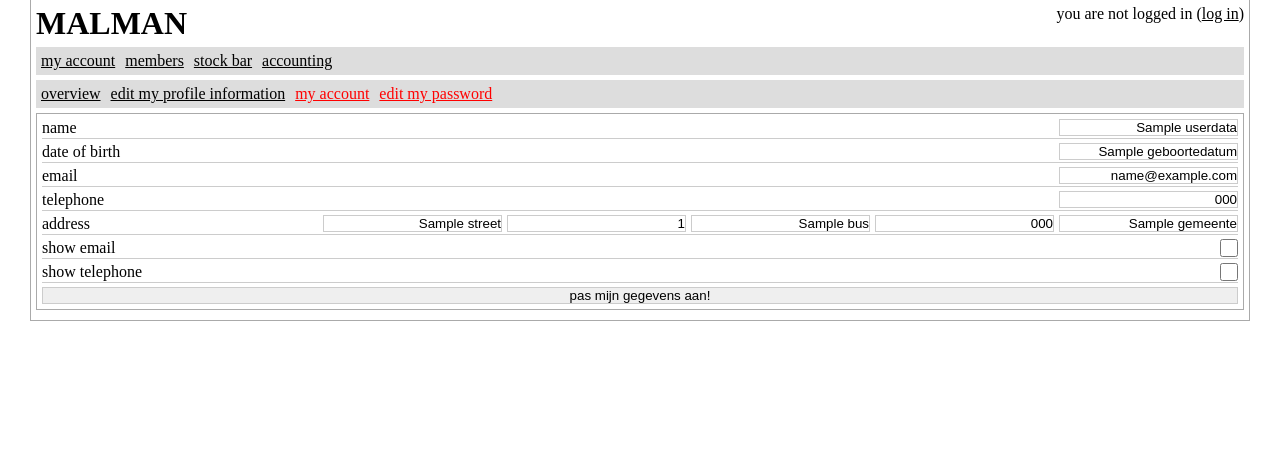
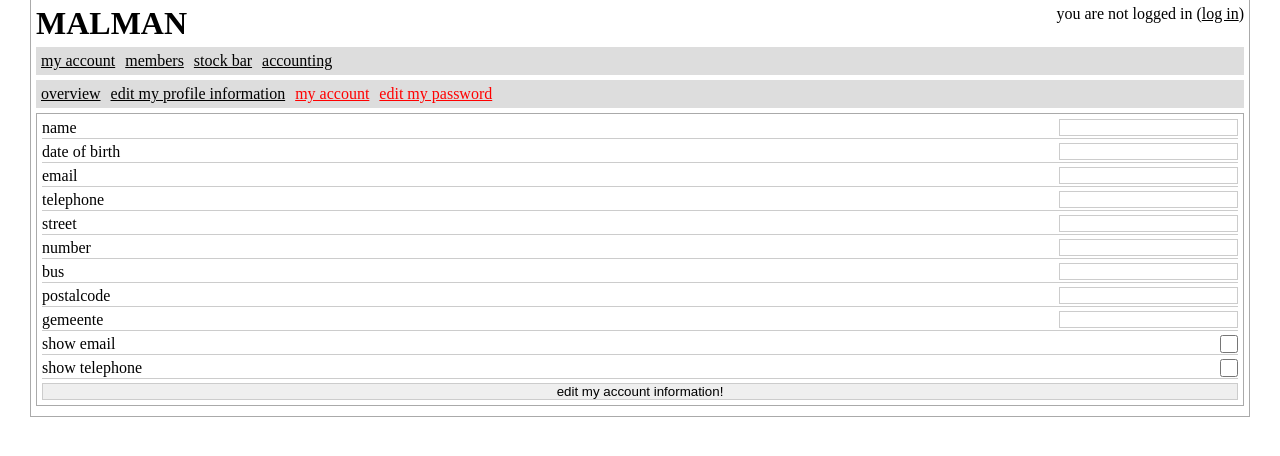
Before and after one commit to voidwarranties/MALMan, a Flask app: template MALMan/templates/leden_edit_own_account.html in a window 1280 px wide. Shown: the part 31-487 px from the top of the page. Run offline with Flask 2, Linux system fonts and the light colour scheme; the template is opened without the code that fills it: values that come from a table or form of the project are taken from there, most other values are stand-ins (such as "Sample title", 1, 10 or a date in 2020); parts of the project's set-up code (start-up, migrations or seed data) failed here and were passed over; some libraries are stand-ins or nearby versions.

Commit message:
began work on improving forms (reddirecting after POST, server side validation)

```diff
--- a/MALMan/__init__.py
+++ b/MALMan/__init__.py
@@ -194,4 +194,4 @@ class Dranklog(db.Model):
 # should only be run once, remove this when db is stable
 #db.create_all()
 
-from MALMan import views
+from MALMan import forms, views
--- /dev/null
+++ b/MALMan/forms.py
@@ -0,0 +1,18 @@
+from flask.ext.wtf import Form, FormField, BooleanField, TextField, PasswordField, HiddenField, validators, TableWidget
+
+# This form starts up empty, and is filled up with field by the view
+class new_members_form(Form):
+	pass
+
+class leden_edit_own_acount_form(Form):
+	name = TextField('name')
+	geboortedatum = TextField('date of birth')
+	email = TextField('email')
+	telephone = TextField('telephone')
+	street = TextField('street')
+	number = TextField('number')
+	bus = TextField('bus')
+	postalcode = TextField('postalcode')
+	gemeente = TextField('gemeente')
+	show_email = BooleanField('show email')
+	show_telephone = BooleanField('show telephone')
--- a/MALMan/templates/leden_edit_own_account.html
+++ b/MALMan/templates/leden_edit_own_account.html
@@ -2,21 +2,21 @@
 {% set category = "account" %}
 {% block title %}leden-modify{% endblock %}
 {% block content %}
+
+{% from "security/_macros.html" import render_field_with_errors, render_field %}
 <form id="leden_edit_own_account.html" method="POST" class="cf">
-	<p><label>name</label><input type="text" value="{{ userdata.name }}" name="name" \></p>
-	<p><label>date of birth</label><input type="text" value="{{ userdata.geboortedatum }}" name="geboortedatum" \></p>
-	<p><label>email</label><input type="text" value="{{ userdata.email }}" name="email" \></p>
-	<p><label>telephone</label><input type="text" value="{{ userdata.telephone }}" name="telephone" \></p>
-	<p>
-		<label>address</label>
-		<input type="text" value="{{ userdata.gemeente }}" name="gemeente" \>
-		<input type="text" value="{{ userdata.postalcode }}" name="postalcode" \>
-		<input type="text" value="{{ userdata.bus }}" name="bus" \>
-		<input type="text" value="{{ userdata.number }}" name="number" \>
-		<input type="text" value="{{ userdata.street }}" name="street" \>
-	</p>
-	<p><label>show email</label><input type="checkbox" name="show_email" value="True" {% if userdata.show_email %} checked {%endif%} \></p>
-	<p><label>show telephone</label><input type="checkbox" name="show_telephone" value="True" {% if userdata.show_telephone %} checked {%endif%} \></p>
-	<input type="submit" value="pas mijn gegevens aan!" />
+	{{ form.hidden_tag() }}
+	{{ render_field_with_errors(form.name) }}
+	{{ render_field_with_errors(form.geboortedatum) }}
+	{{ render_field_with_errors(form.email) }}
+	{{ render_field_with_errors(form.telephone) }}
+	{{ render_field_with_errors(form.street) }}
+	{{ render_field_with_errors(form.number) }}
+	{{ render_field_with_errors(form.bus) }}
+	{{ render_field_with_errors(form.postalcode) }}
+	{{ render_field_with_errors(form.gemeente) }}
+	{{ render_field_with_errors(form.show_email) }}
+	{{ render_field_with_errors(form.show_telephone) }}
+	<input type="submit" value="edit my account information!" />
 </form>
 {% endblock %}
```
Also changed, not shown: MALMan/templates/error.html (added, +12 -0 lines), MALMan/templates/new_members.html (+4 -5 lines), MALMan/views.py (+15 -7 lines), 1 other file.
